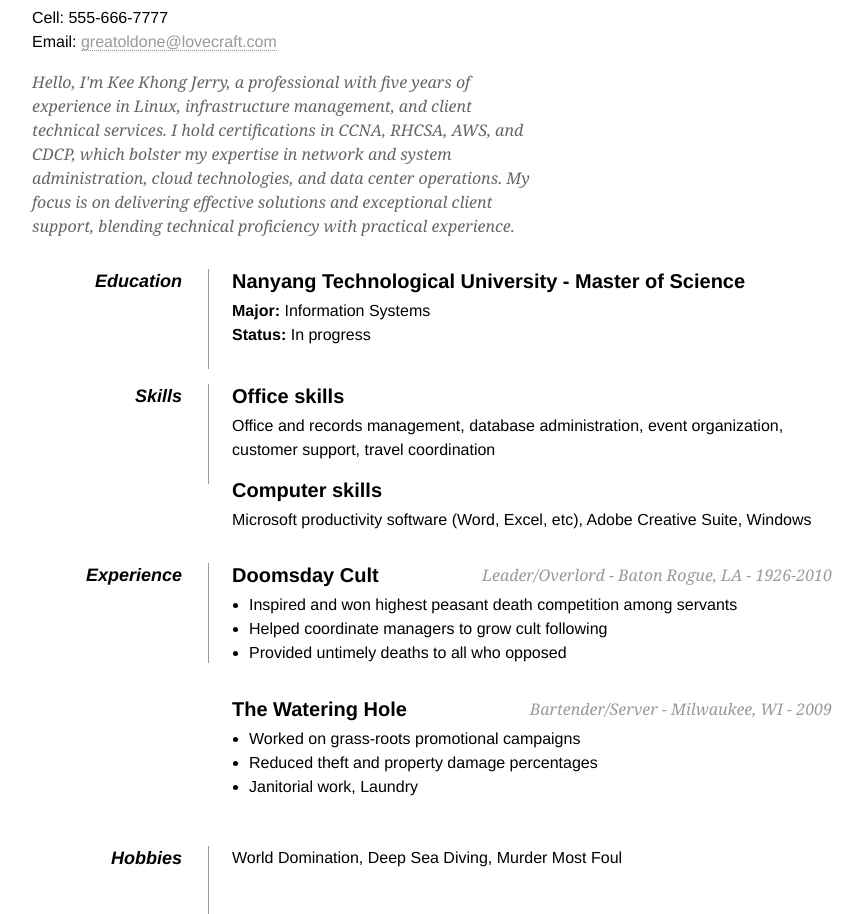
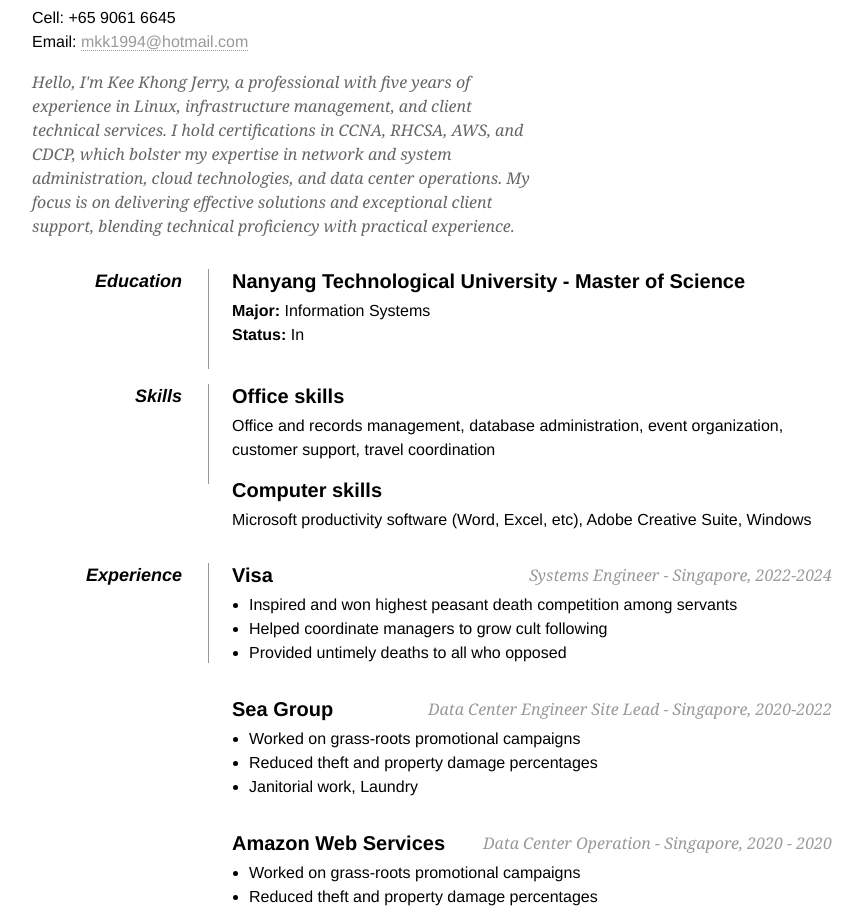
Before and after one commit to mookmookoolala/resume, a plain HTML site: page index.html in a window 1280 px wide. Shown: the part 91-1005 px from the top of the page, without its empty margins (208-1071 px from the left). Drawn offline with Linux system fonts and the light colour scheme.

Commit message:
Update index.html
Updated my name

```diff
--- a/index.html
+++ b/index.html
@@ -33,17 +33,17 @@
 
     <div id="page-wrap">
 
-        <img src="images/cthulu.png" alt="Photo of Cthulu" id="pic" />
+        <img src="images/cthulu.png" alt="Moo" id="pic" />
 
         <div id="contact-info" class="vcard">
 
             <!-- Microformats! -->
 
-            <h1 class="fn">C'thulhu</h1>
+            <h1 class="fn">Jerry Moo Kee Khong</h1>
 
             <p>
-                Cell: <span class="tel">555-666-7777</span><br />
-                Email: <a class="email" href="mailto:greatoldone@lovecraft.com">greatoldone@lovecraft.com</a>
+                Cell: <span class="tel">+65 9061 6645</span><br />
+                Email: <a class="email" href="mkk1994@hotmail.com">mkk1994@hotmail.com</a>
             </p>
         </div>
 
@@ -62,7 +62,7 @@
             <dd>
                 <h2>Nanyang Technological University - Master of Science</h2>
                 <p><strong>Major:</strong> Information Systems<br />
-                   <strong>Status:</strong> In progress</p>
+                   <strong>Status:</strong> In</p>
             </dd>
 
             <dd class="clear"></dd>
@@ -80,14 +80,21 @@
 
             <dt>Experience</dt>
             <dd>
-                <h2>Doomsday Cult <span>Leader/Overlord - Baton Rogue, LA - 1926-2010</span></h2>
+                <h2>Visa <span>Systems Engineer - Singapore, 2022-2024</span></h2>
                 <ul>
                     <li>Inspired and won highest peasant death competition among servants</li>
                     <li>Helped coordinate managers to grow cult following</li>
                     <li>Provided untimely deaths to all who opposed</li>
                 </ul>
 
-                <h2>The Watering Hole <span>Bartender/Server - Milwaukee, WI - 2009</span></h2>
+                <h2>Sea Group <span>Data Center Engineer Site Lead - Singapore, 2020-2022</span></h2>
+                <ul>
+                    <li>Worked on grass-roots promotional campaigns</li>
+                    <li>Reduced theft and property damage percentages</li>
+                    <li>Janitorial work, Laundry</li>
+                </ul>
+
+                <h2>Amazon Web Services <span>Data Center Operation - Singapore, 2020 - 2020</span></h2>
                 <ul>
                     <li>Worked on grass-roots promotional campaigns</li>
                     <li>Reduced theft and property damage percentages</li>
@@ -98,7 +105,7 @@
             <dd class="clear"></dd>
 
             <dt>Hobbies</dt>
-            <dd>World Domination, Deep Sea Diving, Murder Most Foul</dd>
+            <dd>Bouldering, Movies, Gaming, Reading, Learning</dd>
 
             <dd class="clear"></dd>
 
```
